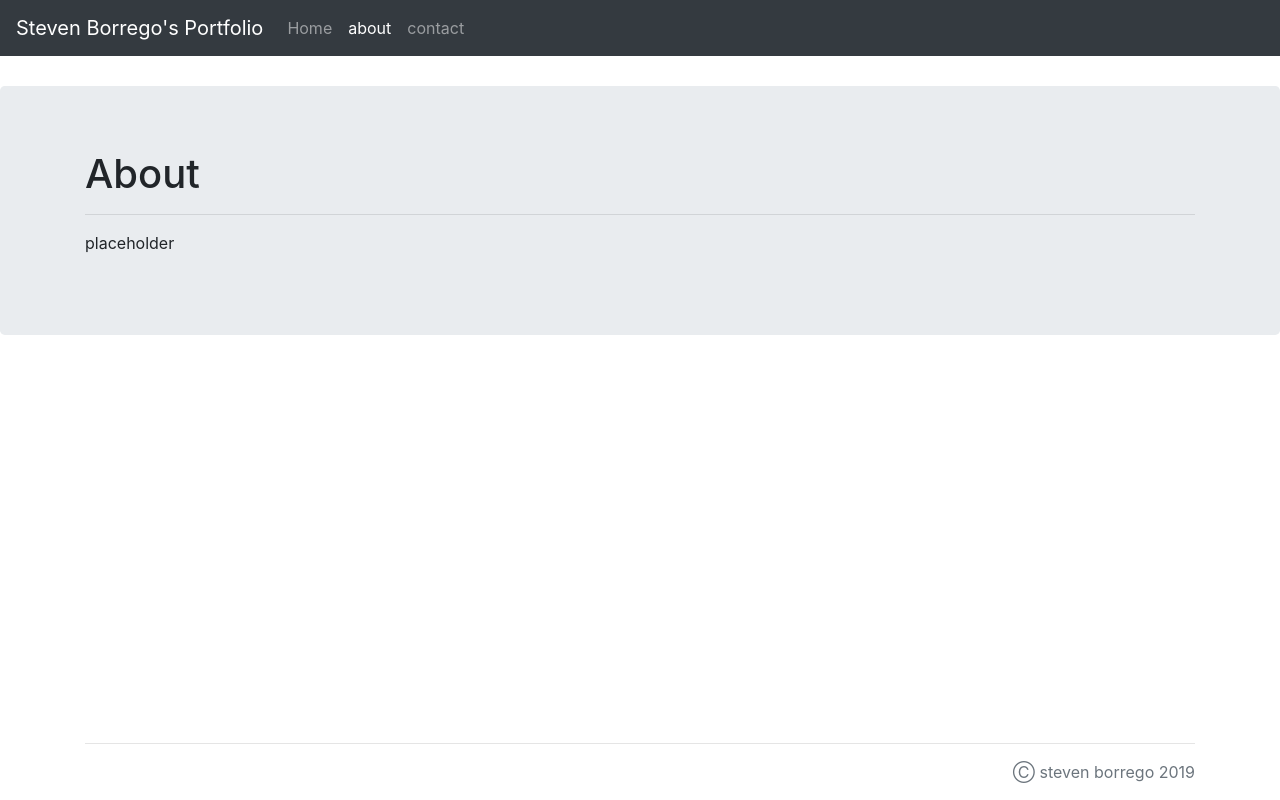
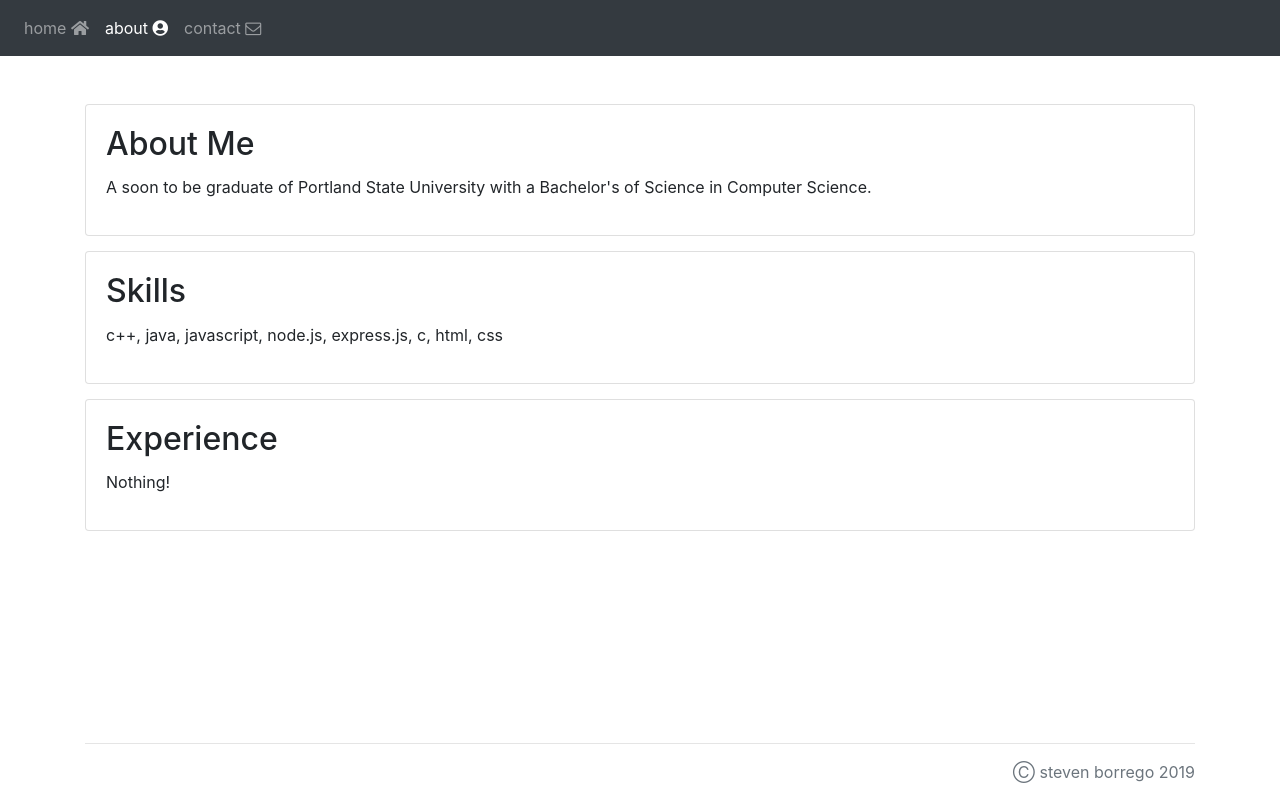
Before and after one commit to stevengborrego/cs465p-portfolio, a plain HTML site: page about.html in a window 1280 px wide. Drawn offline with nearby package versions, Linux system fonts and the light colour scheme.

```diff
--- a/about.html
+++ b/about.html
@@ -6,7 +6,7 @@
 		<meta name="viewport" content="width=device-width, initial-scale=1, user-scalable=0" />
 
 		<script type="text/javascript" src="https://cdnjs.cloudflare.com/ajax/libs/jquery/3.3.1/jquery.min.js"></script>
-
+    <link rel="stylesheet" href="https://use.fontawesome.com/releases/v5.7.2/css/all.css" integrity="sha384-fnmOCqbTlWIlj8LyTjo7mOUStjsKC4pOpQbqyi7RrhN7udi9RwhKkMHpvLbHG9Sr" crossorigin="anonymous">
 		<link rel="stylesheet" type="text/css" href="https://cdnjs.cloudflare.com/ajax/libs/twitter-bootstrap/4.1.0/css/bootstrap.min.css" />
 		<script type="text/javascript" src="https://cdnjs.cloudflare.com/ajax/libs/twitter-bootstrap/4.1.0/js/bootstrap.min.js"></script>
 		<link rel="stylesheet" type="text/css" href="https://cdnjs.cloudflare.com/ajax/libs/font-awesome/4.7.0/css/font-awesome.min.css" />
@@ -29,21 +29,40 @@
 	</head>
 	<body>
 		<nav class="navbar navbar-expand-md navbar-dark bg-dark mb-5">
-			<a class="navbar-brand text-white">Steven Borrego's Portfolio</a>
 			<div class="navbar-collapse">					<ul class="navbar-nav mr-auto">
-					<li class="nav-item"><a class="nav-link" href="index.html">Home</a></li>
-					<li class="nav-item active"><a class="nav-link" href="about.html">about</a></li>
-					<li class="nav-item"><a class="nav-link" href="contact.html">contact</a></li>
+					<li class="nav-item"><a class="nav-link" href="index.html">home <i class="fas fa-home"></i></a></li>
+					<li class="nav-item active"><a class="nav-link" href="about.html">about <i class="fas fa-user-circle"></i></a></li>
+					<li class="nav-item"><a class="nav-link" href="contact.html">contact <i class="fa fa-envelope-o" aria-hidden="true"></i></a></li>
 				</ul>
 			</div>
-		</nav>
+    </nav>
 
-		<div class="jumbotron">
-			<div class="container">
-        <h1>About</h1>
-        <hr>
-				<p>placeholder</p>
-			</div>			</div>
+    <div class="container">
+        <div class="card">
+          <div class="card-body">
+             <h2 class="card-title">About Me</h2>
+             <p>A soon to be graduate of Portland State University with a Bachelor's of Science in Computer Science.</p>
+          </div>
+        </div>
+      </div>
+
+    <div class="container" style="padding-top: 15px;">
+      <div class="card">
+        <div class="card-body">
+           <h2 class="card-title">Skills</h2>
+           <p>c++, java, javascript, node.js, express.js, c, html, css</p>
+        </div>
+      </div>
+    </div>
+
+    <div class="container" style="padding-top: 15px;">
+        <div class="card">
+          <div class="card-body">
+             <h2 class="card-title">Experience</h2>
+             <p>Nothing!</p>
+          </div>
+        </div>
+      </div>
 
     <footer class="footer">
        <div class="container">
```
Also changed, not shown: contact.html (+13 -13 lines), index.html (+19 -8 lines), selected-works.jpg (added).
